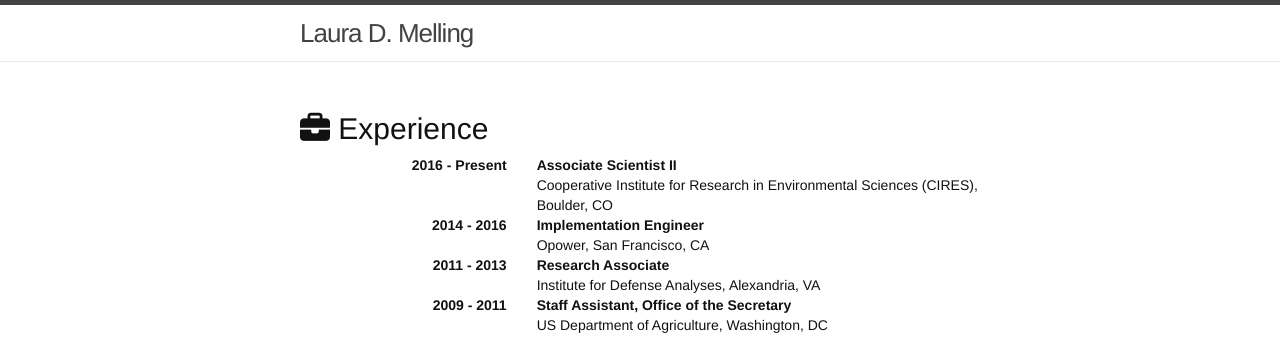
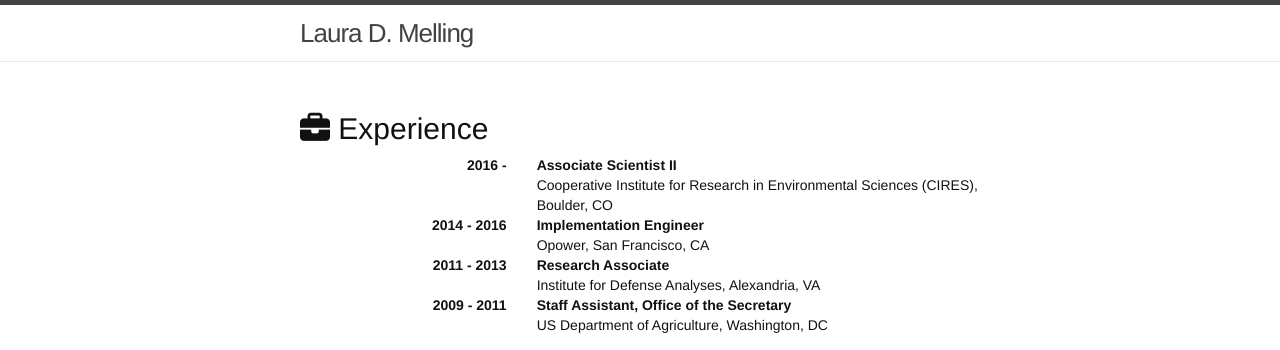
Before and after one commit to lmelling/lmelling.github.io, a Jekyll site: the page built from _pages/cv.md, in a window 1280 px wide. Shown: the top 350 px of the page. Built offline with Jekyll 4.4.1, drawn with Linux system fonts in a browser that asks for light colours; nearby versions of some CDN libraries.

Commit message:
Replace Present with spaces

```diff
--- a/_data/cv.yml
+++ b/_data/cv.yml
@@ -3,7 +3,7 @@ experience:
     title: Associate Scientist II
     location: Boulder, CO
     start_date: 2016
-    end_date: Present
+    end_date:
 
   - company: Opower
     title: Implementation Engineer
```
